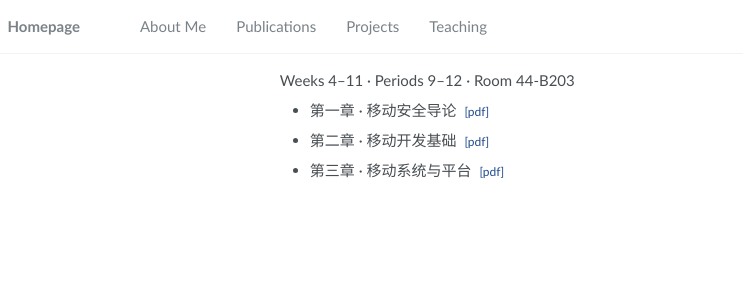
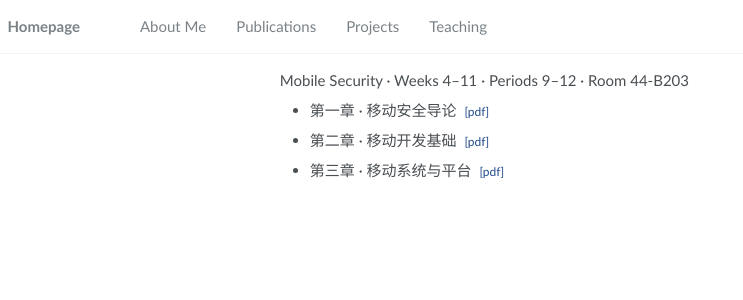
Before and after one commit to wyinleo/wyinleo.github.io, a Jekyll site: the page built from _pages/26fall-mobile-security.html, in a window 1280 px wide. Shown: the top 300 px of the page, without its empty margins (0-743 px from the left). Built offline with Jekyll 4.4.1, drawn with Linux system fonts in a browser that asks for light colours.

Commit message:
Prefix course schedule with Mobile Security

```diff
--- a/_data/lessons.yml
+++ b/_data/lessons.yml
@@ -1,6 +1,6 @@
 - id: 26fall-mobile-security
   label: "26fall-Mobile Security"
-  schedule: "Weeks 4–11 · Periods 9–12 · Room 44-B203"
+  schedule: "Mobile Security · Weeks 4–11 · Periods 9–12 · Room 44-B203"
   slides:
     - title: "第一章 · 移动安全导论"
       file: "第一章-移动安全导论.pdf"
```
